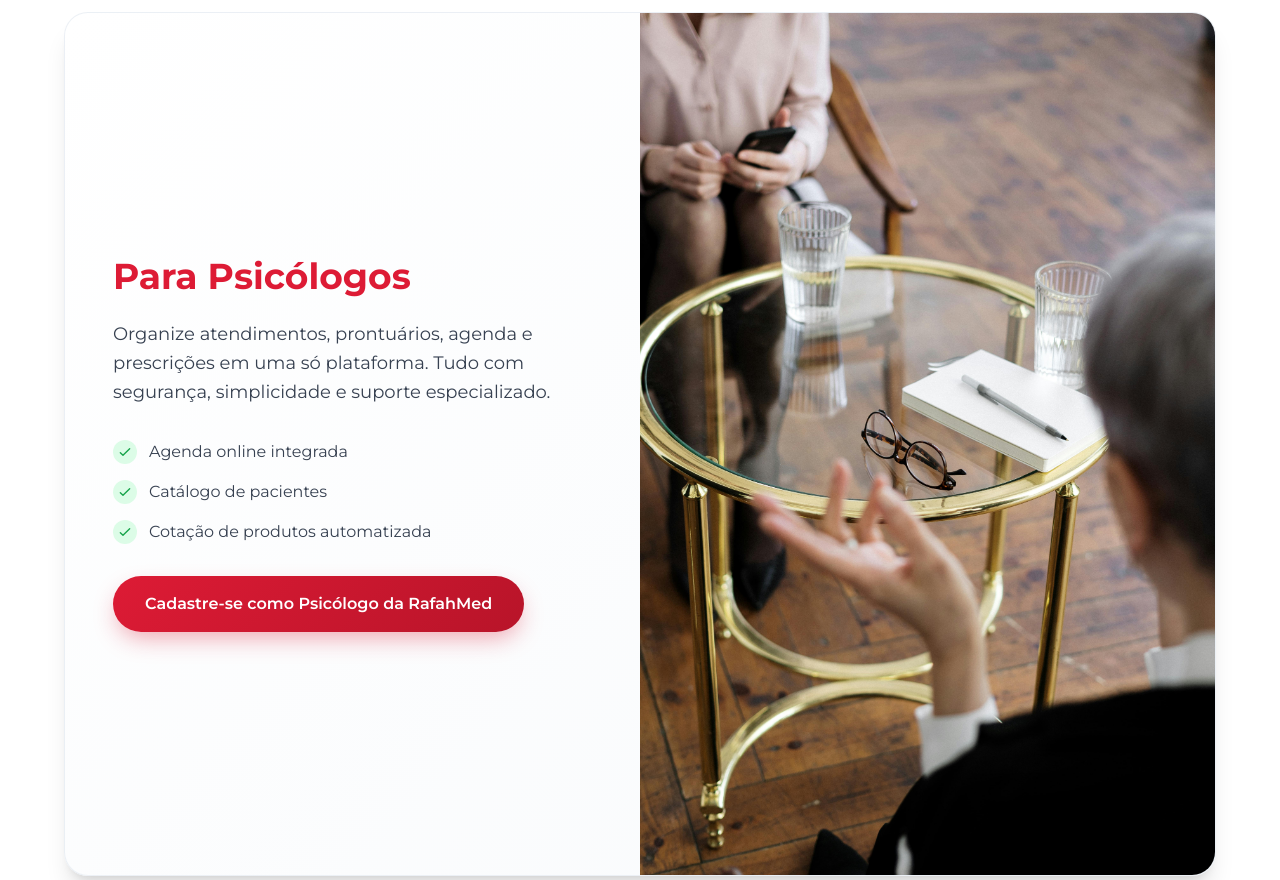
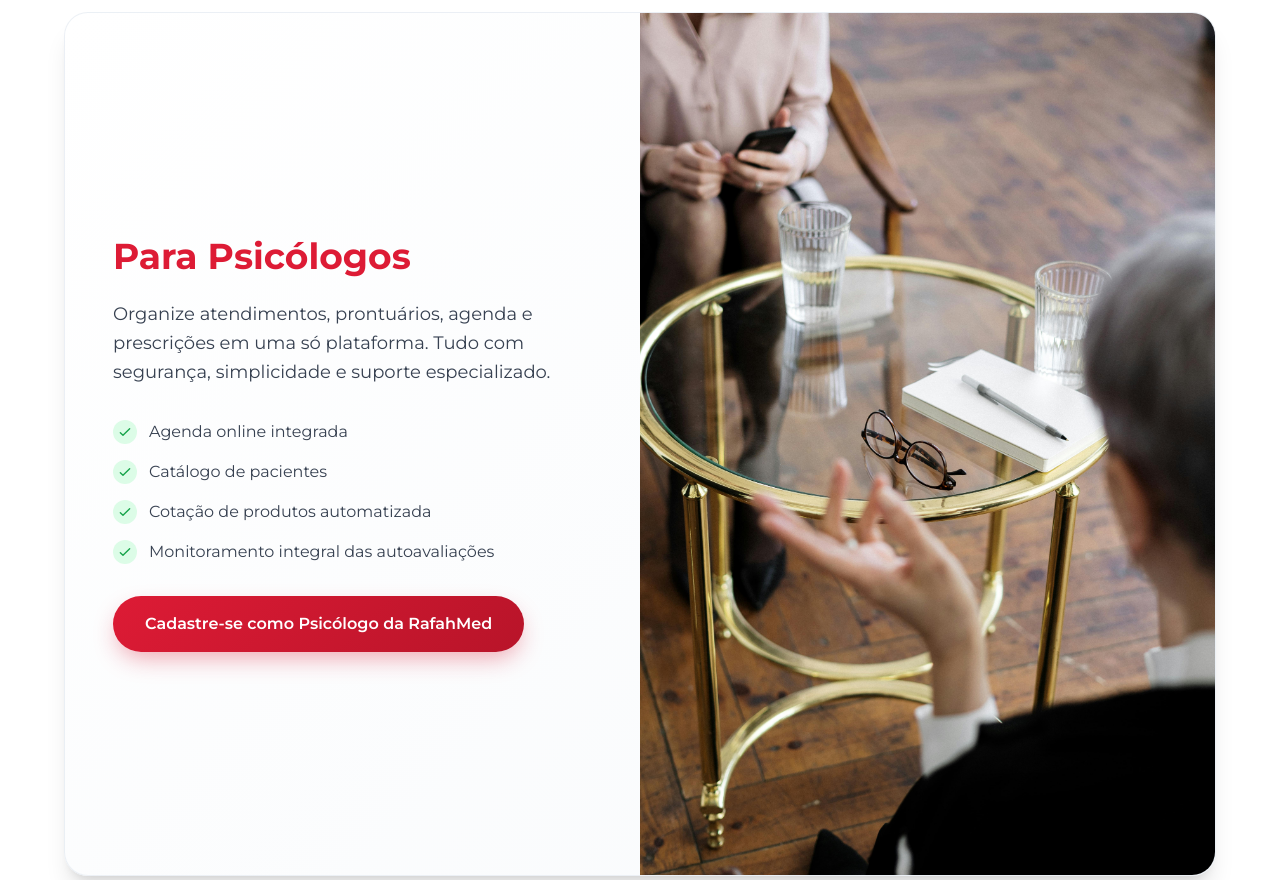
Before and after one commit to freitaszc/rafahmed, a Flask app: page / in a window 1280 px wide. Shown: the part 1545-2425 px from the top of the page. Run offline with Flask 3, Linux system fonts and the light colour scheme; parts of the project's set-up code (start-up, migrations or seed data) failed here and were passed over; some libraries are stand-ins or nearby versions.

Commit message:
add google-auth

```diff
--- a/requirements.txt
+++ b/requirements.txt
@@ -11,3 +11,4 @@ cryptography
 mercadopago
 SQLAlchemy>=1.4,<2.0
 Flask-SQLAlchemy>=3.0
+google-auth>=2.0.0
--- a/templates/hero.html
+++ b/templates/hero.html
@@ -295,6 +295,14 @@
                 </div>
                 <span class="text-gray-700">Cotação de produtos automatizada</span>
               </li>
+              <li class="flex items-center gap-3">
+                <div class="w-6 h-6 bg-green-100 rounded-full flex items-center justify-center">
+                  <svg class="w-4 h-4 text-green-600" fill="none" stroke="currentColor" viewBox="0 0 24 24">
+                    <path stroke-linecap="round" stroke-linejoin="round" stroke-width="2" d="M5 13l4 4L19 7"></path>
+                  </svg>
+                </div>
+                <span class="text-gray-700">Monitoramento integral das autoavaliações</span>
+              </li>
             </ul>
             <a href="https://wa.me/5531985570920?text=Olá%2C%20gostaria%20de%20me%20cadastrar%20como%20psicologo%20na%20plataforma%20da%20RafahMed."
               target="_blank" class="btn-primary text-white px-8 py-4 rounded-full font-semibold inline-block">
```
